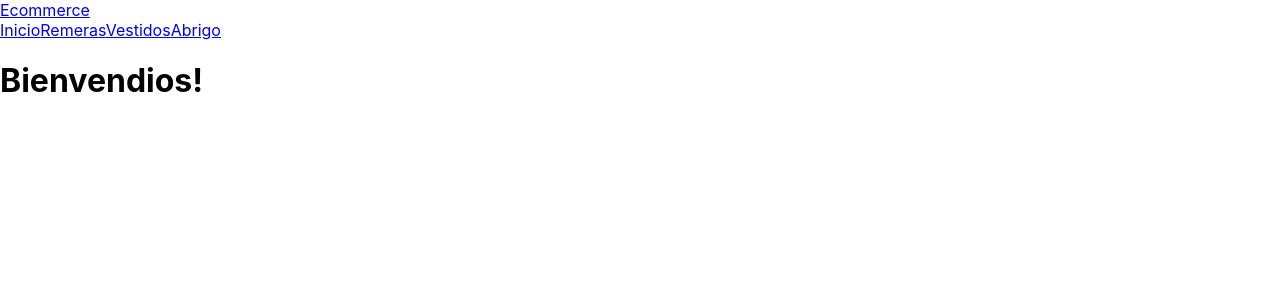
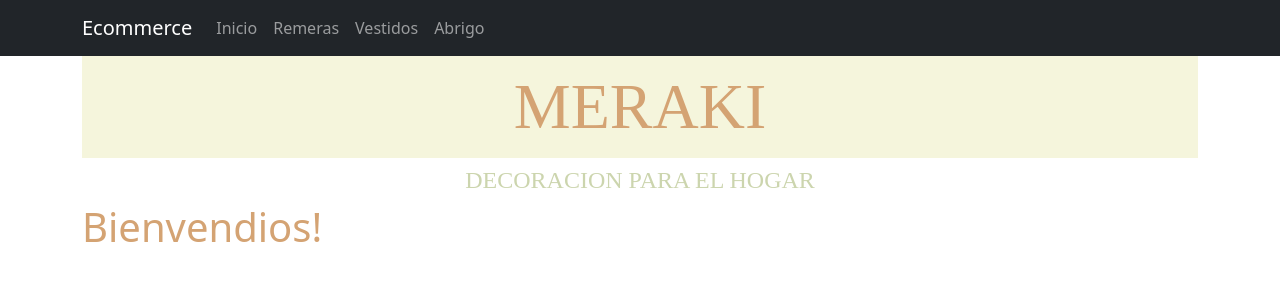
Before and after one commit to catalina-kember/Entregasreact, a React (Create React App) app: page /descrpition/Abrigo in a window 1280 px wide. Shown: the top 300 px of the page. Built offline with nearby package versions, Linux system fonts and the light colour scheme.

Commit message:
segunda-entrega

```diff
--- a/src/App.css
+++ b/src/App.css
@@ -1,16 +1,59 @@
 img {
   height:1.5rem;
 }
+
 span{
   color: white;
   padding-left: 1.5rem;
 }
+
 .itemCount{
   color: black;
   padding: 0.5em;
 }
-.divTargets{
-  display:flex;
-  flex-wrap: wrap;
-  padding: 2rem;
+
+.divTargetsItem{
+  background-color:beige;
+  width: 300px;
+  height: 350px;
+  overflow: hidden;
+  display: flex;
+  flex-wrap: nowrap;
+  flex-direction: column;
+  justify-content: space-around;
+  align-items: center;
+  border: 0.5px solid #d4a373 ;
 }
+
+.header-titulos{
+  list-style-type: disc;
+  font-family: 'Times New Roman', Times, serif;
+  text-align: center;
+}
+
+.titulo-header{
+  color: #d4a373;
+  font-size: 4rem;
+  padding: 0.2em 0em;
+  background-color: beige;
+}
+
+.subtitulo-header{
+  font-size: 1.5rem;
+  color: #ccd5ae;
+}
+
+.greeting{
+  color:  #d4a373;
+}
+
+.titleDivTargets{
+  font-size: 6rem;
+  color: #ccd5ae;
+}
+
+.imgDivTargets{
+  width: 70%;
+  height:80% ;
+  margin: 2%;
+}
--- a/src/App.js
+++ b/src/App.js
@@ -5,8 +5,6 @@ import { ItemDetailContainer } from './components/ItemDetailContainer';
 import { NavBar } from './components/NavBar';
 
 function App() {
-
-
   return (
     <BrowserRouter>
       <NavBar/>
--- a/src/components/Item.jsx
+++ b/src/components/Item.jsx
@@ -6,7 +6,7 @@ import Card from "react-bootstrap/Card"
 export const Item = ({ product }) => (
 	<Card  style={{ width: "18rem", padding: "1rem" }}>
 		<Card.Img
-			style={{ height: "80px" }}
+			style={{ height: "250px" } }
 			variant="top"
 			src={product.img}
 		/>
--- a/src/components/ItemDetail.jsx
+++ b/src/components/ItemDetail.jsx
@@ -1,7 +1,9 @@
-export const ItemDetail = (product) => (
-    <div className="divTargets">
-                <h1>{product.name}</h1>
-                <img src={product.img}></img>
-                <div>{product.stock}</div>
+export const ItemDetail =  ({product}) => (
+    <div className="divTargetsItem">
+                <h1 className="titleDivTargets">{product.name}</h1>
+                <img className="imgDivTargets" src={product.img}></img>
+                <div>
+                    <h3 className="stockDivTargets">stock disponible: {product.stock}</h3>
+                </div>
     </div>
 )
--- a/src/components/ItemDetailContainer.jsx
+++ b/src/components/ItemDetailContainer.jsx
@@ -32,7 +32,6 @@ export const ItemDetailContainer = (props) => {
 
     return (
         <Container>
-            <h1>{props.greeting}</h1>
             <h1>Detalles</h1>
             <ItemDetail product={product}/>
         </Container>
--- a/src/components/ItemListContainer.jsx
+++ b/src/components/ItemListContainer.jsx
@@ -37,7 +37,13 @@ export const ItemListContainer = (props) => {
 
     return (
         <Container>
-            <h1>{props.greeting}</h1>
+            <section className="contenedor-header">
+                <div className="header-titulos">
+                    <h1 className="titulo-header" data-aos="zoom-in-left">MERAKI</h1>
+                    <h2 className="subtitulo-header" data-aos="zoom-in-left">DECORACION PARA EL HOGAR</h2>
+                </div>
+            </section>
+            <h1 className="greeting">{props.greeting}</h1>
             <div className="divTargets">
                 <ItemList products={products}></ItemList>
             </div>
--- a/src/components/NavBar.jsx
+++ b/src/components/NavBar.jsx
@@ -1,3 +1,4 @@
+import 'bootstrap/dist/css/bootstrap.min.css';
 import Container from 'react-bootstrap/Container';
 import Nav from 'react-bootstrap/Nav';
 import Navbar from 'react-bootstrap/Navbar';
```
